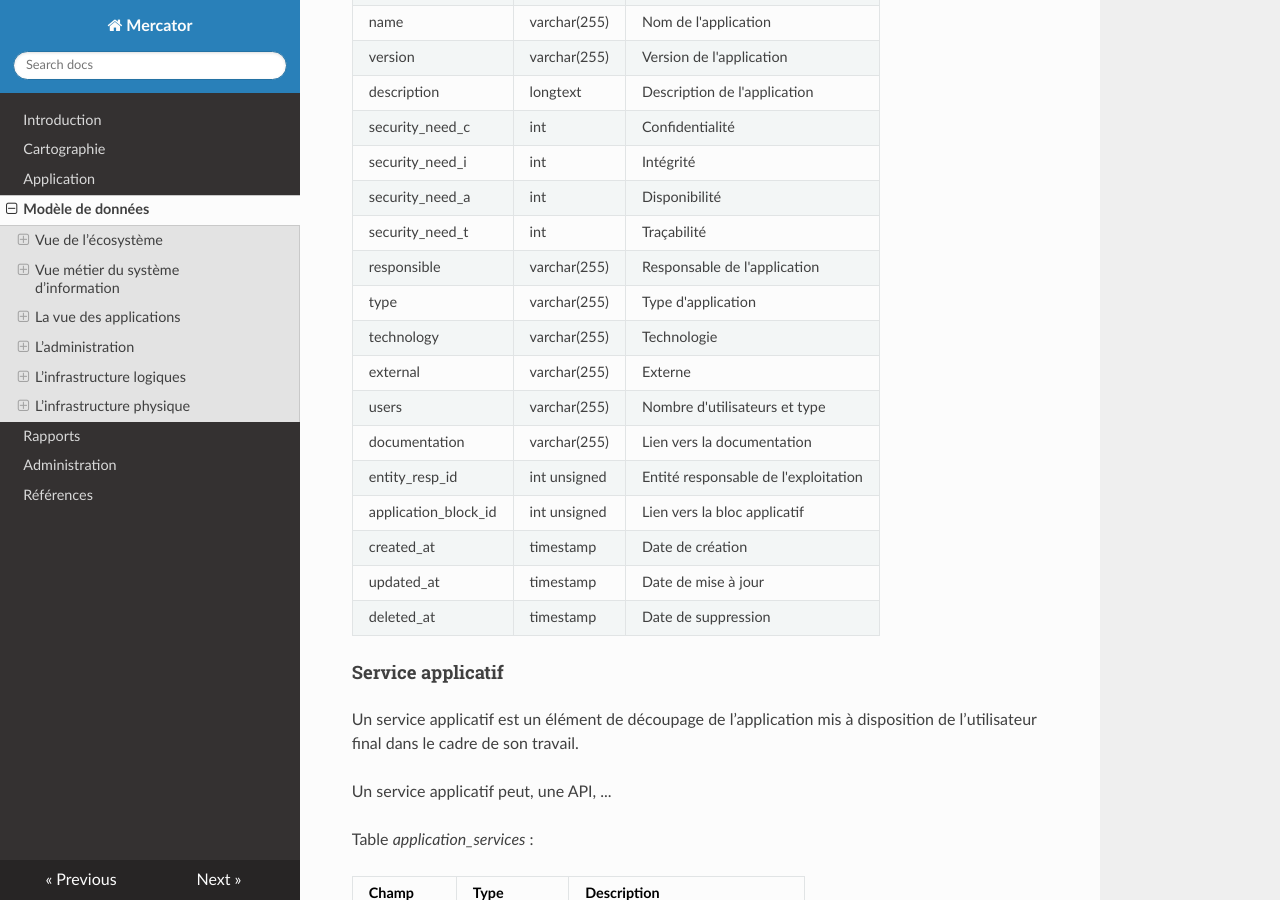
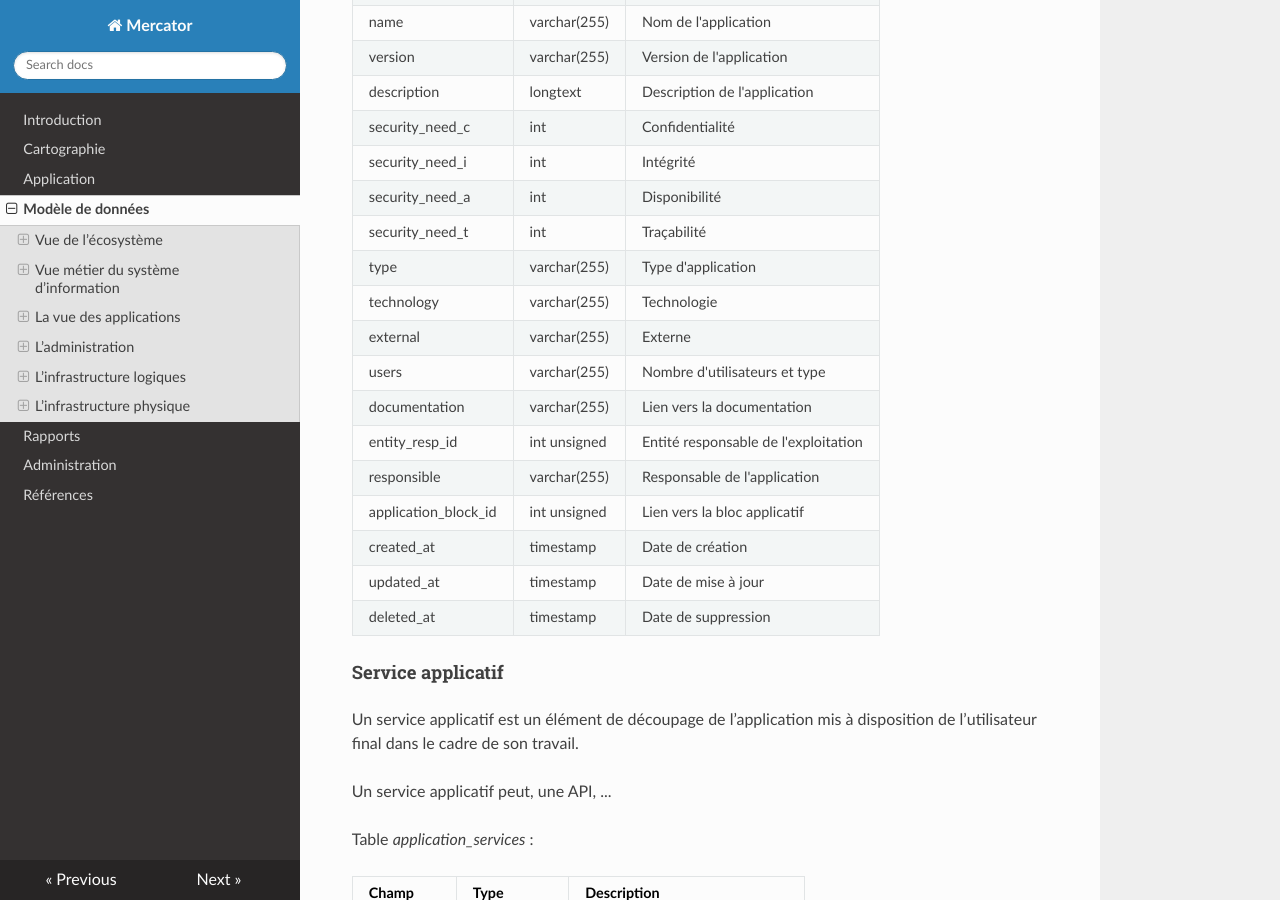
Before and after one commit to dbarzin/mercator, an MkDocs documentation site: the page built from docs/model.md, in a window 1280 px wide and 900 px high, scrolled down 8497 px. Built offline with MkDocs 1.6.1, drawn with Linux system fonts in a browser that asks for light colours; nearby versions of some CDN libraries.

Commit message:
update ckeditor

```diff
--- a/docs/model.md
+++ b/docs/model.md
@@ -236,13 +236,13 @@ Table *m_applications* :
 | security_need_i     | int          | Intégrité |
 | security_need_a     | int          | Disponibilité |
 | security_need_t     | int          | Traçabilité |
-| responsible         | varchar(255) | Responsable de l'application |
 | type            | varchar(255) | Type d'application |
 | technology      | varchar(255) | Technologie |
 | external        | varchar(255) | Externe |
 | users           | varchar(255) | Nombre d'utilisateurs et type |
 | documentation   | varchar(255) | Lien vers la documentation |
 | entity_resp_id  | int unsigned | Entité responsable de l'exploitation  |
+| responsible         | varchar(255) | Responsable de l'application |
 | application_block_id | int unsigned | Lien vers la bloc applicatif |
 | created_at      | timestamp    | Date de création |
 | updated_at      | timestamp    | Date de mise à jour |
```
Also changed, not shown: 2 other files.
